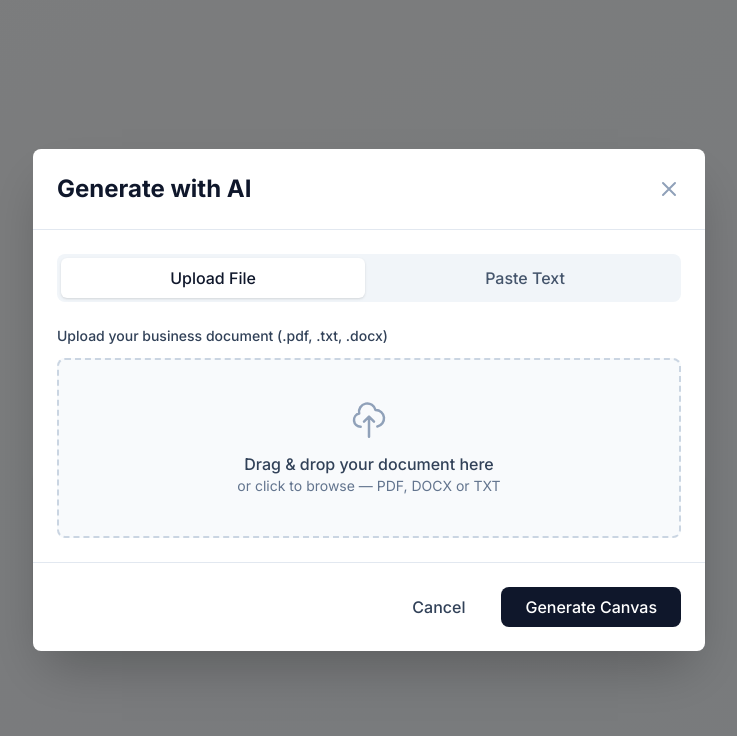
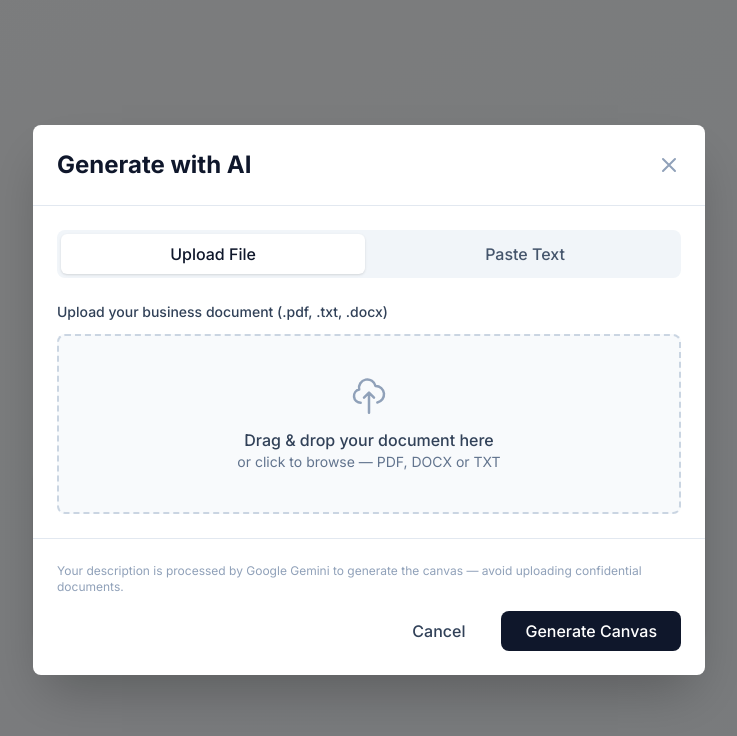
Before and after one commit to albertvalleeduval/Business-Model-Canva, a React (Vite) app: page / in a window 1280 px wide. Both pictures are taken after a click on the button "Generate with AI". Shown: the top 736 px of the page, without its empty margins (271-1008 px from the left). Built offline with nearby package versions, Linux system fonts and the light colour scheme.

Commit message:
feat: add privacy notice for AI generation
Show a muted note near the Generate button warning that the description is
processed by Google Gemini, and add a Privacy section to the README covering
local-only canvas storage and what gets sent for AI generation.

```diff
--- a/src/components/AIModal.jsx
+++ b/src/components/AIModal.jsx
@@ -210,7 +210,12 @@ export default function AIModal({ isOpen, onClose, onGenerate }) {
                 </div>
 
                 {/* Footer */}
-                <div className="p-6 border-t border-slate-200 flex gap-3 justify-end">
+                <div className="p-6 border-t border-slate-200 space-y-4">
+                    <p className="text-xs text-slate-400">
+                        Your description is processed by Google Gemini to generate the canvas —
+                        avoid uploading confidential documents.
+                    </p>
+                    <div className="flex gap-3 justify-end">
                     <button
                         onClick={onClose}
                         disabled={isProcessing}
@@ -235,6 +240,7 @@ export default function AIModal({ isOpen, onClose, onGenerate }) {
                             'Generate Canvas'
                         )}
                     </button>
+                    </div>
                 </div>
             </div>
         </div>
```
Also changed, not shown: 1 other file (tests, documents, lock files or other folders).
